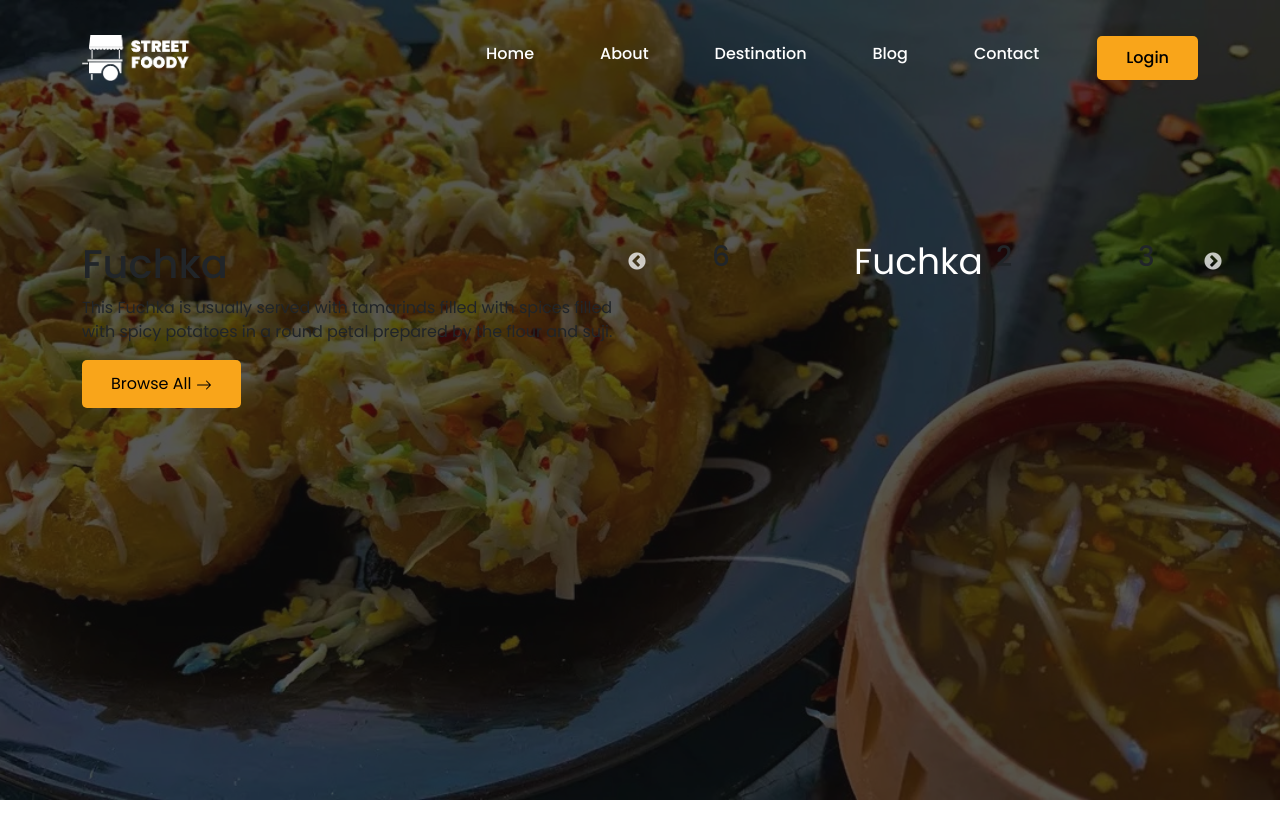
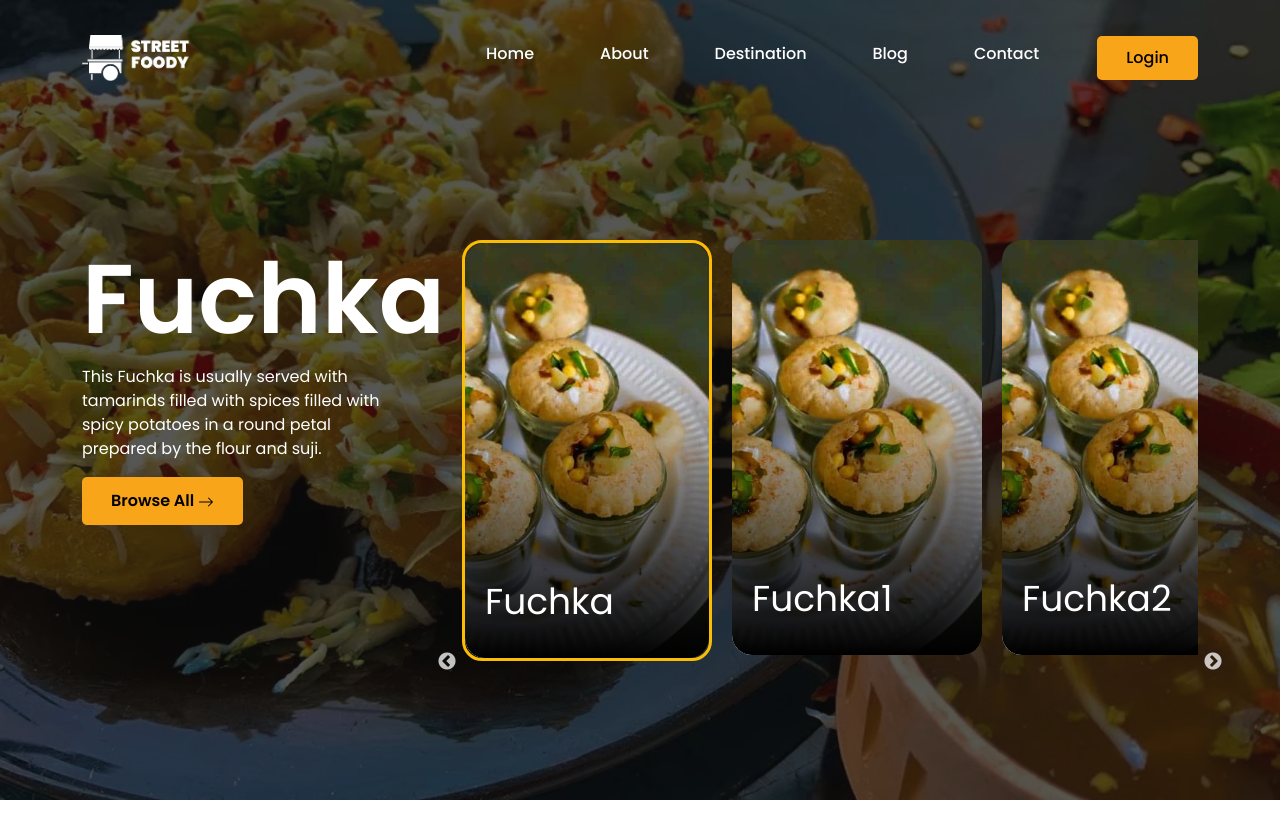
Before and after one commit to sagorranait/street-foody, a React (Create React App) app: page / in a window 1280 px wide. Shown: the top 838 px of the page. Before the commit the page ends 800 px from the top, so only its background shows below. Built offline with nearby package versions, Linux system fonts and the light colour scheme.

Commit message:
Slider design is done.

```diff
--- a/src/Pages/Home.js
+++ b/src/Pages/Home.js
@@ -1,13 +1,13 @@
 import { Col, Container, Row } from "react-bootstrap";
-import fuchka from '../assets/fuchka.jpg';
 import { BsArrowRight } from "react-icons/bs";
 import Slider from "react-slick";
 import { Link } from "react-router-dom";
+import fuchka from '../assets/fuchka.jpg';
+import fuchkaThum from '../assets/fuchka-thum.jpg';
 
 function Home() {
   const settings = {
     className: "left",
-    centerMode: true,
     infinite: true,
     centerPadding: "60px",
     slidesToShow: 3,
@@ -20,33 +20,39 @@ function Home() {
       <div className="content">
         <Container>
             <Row>
-              <Col sm={12} md={6} lg={6} xl={6}>
+              <Col sm={12} md={6} lg={4} xl={4}>
                   <div className="category-content">
                       <h1>Fuchka</h1>
                       <p>This Fuchka is usually served with tamarinds filled with spices filled with spicy potatoes in a round petal prepared by the flour and suji.</p>
                       <button className='streetFood-btn'>Browse All <span><BsArrowRight/></span></button>
                   </div>
               </Col>
-              <Col sm={12} md={6} lg={6} xl={6}>
+              <Col sm={12} md={6} lg={8} xl={8}>
                 <Slider {...settings}>
                   <Link to='/' className="category-card">
-                    <span>Fuchka</span>
+                    <div className="card-content" style={{backgroundImage: `url(${fuchkaThum})`}}>
+                        <div className="card-overlay"></div>
+                        <span>Fuchka</span>
+                    </div>
                   </Link>
-                  <div>
-                    <h3>2</h3>
-                  </div>
-                  <div>
-                    <h3>3</h3>
-                  </div>
-                  <div>
-                    <h3>4</h3>
-                  </div>
-                  <div>
-                    <h3>5</h3>
-                  </div>
-                  <div>
-                    <h3>6</h3>
-                  </div>
+                  <Link to='/' className="category-card">
+                    <div className="card-content" style={{backgroundImage: `url(${fuchkaThum})`}}>
+                        <div className="card-overlay"></div>
+                        <span>Fuchka1</span>
+                    </div>
+                  </Link>
+                  <Link to='/' className="category-card">
+                    <div className="card-content" style={{backgroundImage: `url(${fuchkaThum})`}}>
+                        <div className="card-overlay"></div>
+                        <span>Fuchka2</span>
+                    </div>
+                  </Link>
+                  <Link to='/' className="category-card">
+                    <div className="card-content" style={{backgroundImage: `url(${fuchkaThum})`}}>
+                        <div className="card-overlay"></div>
+                        <span>Fuchka3</span>
+                    </div>
+                  </Link>
                 </Slider>
               </Col>
             </Row>
--- a/src/Style/app.scss
+++ b/src/Style/app.scss
@@ -29,6 +29,7 @@ a{
    border-radius: 5px;
    color: #000 !important;
    border: none;
+   font-weight: 600;
 }
 
 @import "~bootstrap/scss/bootstrap";
--- a/src/Style/pages/_home.scss
+++ b/src/Style/pages/_home.scss
@@ -20,15 +20,68 @@
       width: 100%;
       top: 30%;
       z-index: 1;
+
+      .category-content{
+        padding-right: 45px;
+        h1{
+            font-weight: 600;
+            font-size: 97.6842px;
+            line-height: 117px;
+            color: #FFFFFF;
+        }
+        p{
+            font-size: 16px;
+            line-height: 24px;
+            color: #FFFFFF;
+        }
+      }
   }
+
+.slick-slide.slick-active {
+    width: 250px !important;
+    margin-right: 20px;
+    border-radius: 20px;
+    div{
+        height: 415px;
+        overflow: hidden;
+    }
+}
+
+.slick-slide.slick-active.slick-current {
+    border: 3px solid #FBBC04;
+    border-radius: 20px;
+}
 }
 
 .category-card{
     text-decoration: none;
-    span{
-        font-weight: 400;
-        font-size: 36px;
-        line-height: 43px;
-        color: #FFFFFF;
+    overflow: hidden;
+    border-radius: 20px;
+    .card-content{
+        width: 100%;
+        height: 415px;
+        display: flex;
+        align-items: flex-end;
+        background-size: cover;
+        background-repeat: no-repeat;
+        background-position: center center;
+        position: relative;
+        .card-overlay{
+            position: absolute;
+            width: 100%;
+            height: 100%;
+            top: 0;
+            left: 0;
+            background: linear-gradient(0.12deg, #000000 0.1%, rgba(0, 0, 0, 0) 69.96%);
+            border-radius: 20px;
+        }
+        span{
+            font-weight: 400;
+            font-size: 36px;
+            line-height: 43px;
+            color: #FFFFFF;
+            padding: 35px 20px;
+            z-index: 1;
+        }
     }
 }
```
